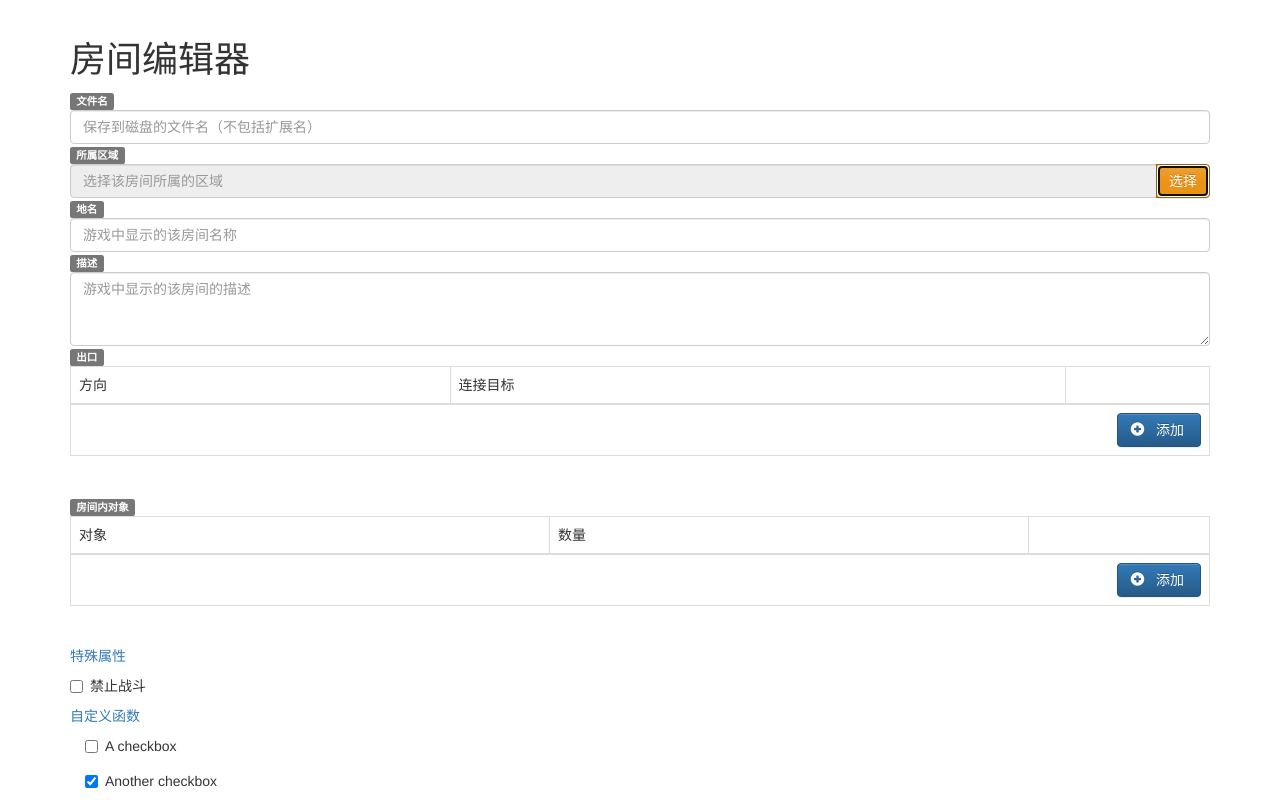
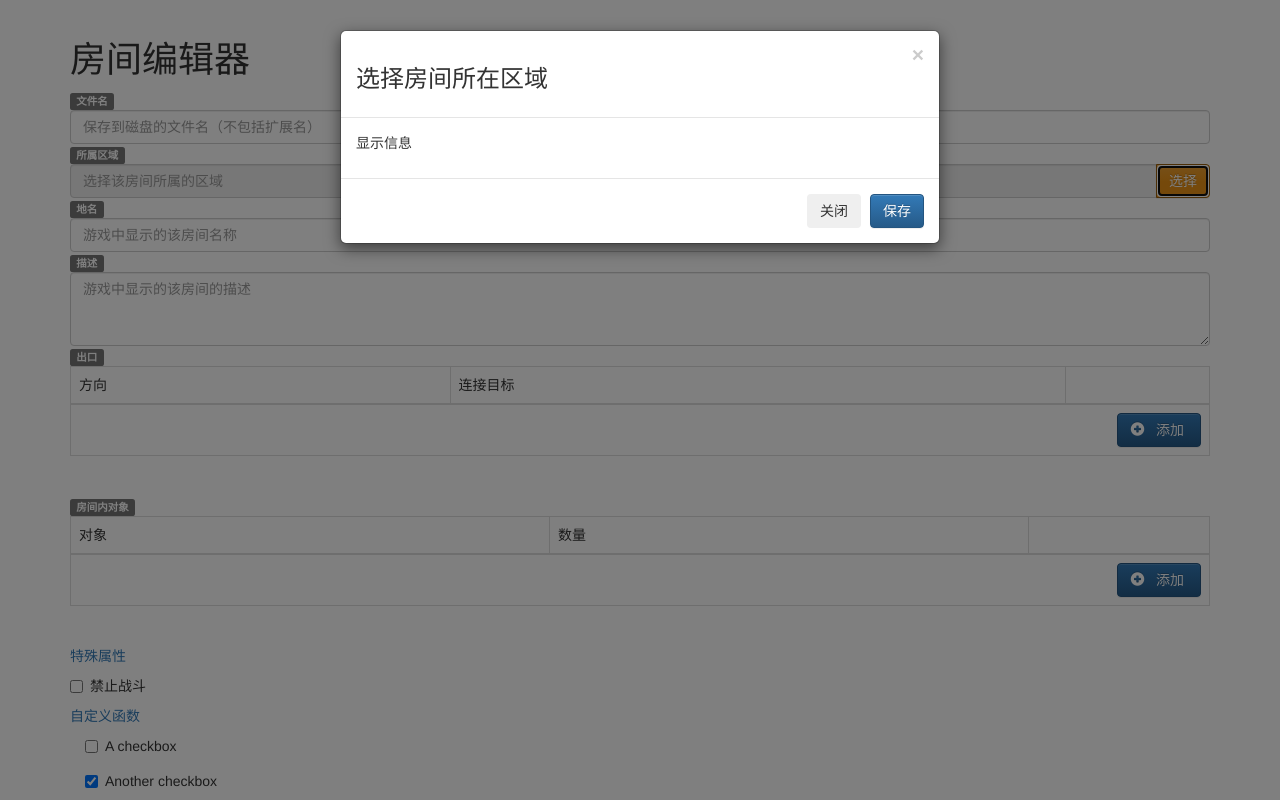
Before and after one commit to kerlw/nodejs_mudos, a website: page views/editor.html in a window 1280 px wide. Both pictures are taken after a click on the button "选择". Shown: the top 800 px of the page. Drawn offline with Linux system fonts and the light colour scheme.

Commit message:
今天状态不好，写了一点点，还没搞定treeview的dialog

```diff
--- a/public/js/editor.js
+++ b/public/js/editor.js
@@ -4,7 +4,23 @@
 (function () {
     'use strict'
 
+    var area = {};
+
     $(function () {
+        //选择房间所在区域的对话框
+        $("#modal_dialog_choose_area").on("show.bs.modal", function() {
+            if (Object.keys(area).length <= 0) {
+                //show waiting progress
+            } else {
+
+            }
+        });
+
+        $("#btn_save_choosed_area").on("click", function() {
+
+        });
+        //---------------------------
+
         $("#btnAddExit").bind("click", function () {
             var div = $("<tr />");
             div.html(getExitTableRow());
@@ -34,6 +50,10 @@
         });
     });
 
+    function bindAreaDataToTreeView(area) {
+
+    }
+
     function getExitTableRow() {
         return '<td><select name="" class="form-control"><option> 选择方向</option><option>north</option><option>south</option></select></td>'
             + '<td><input name="target" type="text" value = "" /></td>'
--- a/views/editor.html
+++ b/views/editor.html
@@ -24,7 +24,7 @@
                 <input id="input_area_show" type="text" class="form-control" placeholder="选择该房间所属的区域" readonly="readonly">
                 <input id="input_area" type="hidden" class="form-control" value="">
                 <span class="input-group-btn">
-                    <button class="btn btn-warning" type="button">选择</button>
+                    <button class="btn btn-warning" type="button" data-target="#modal_dialog_choose_area" data-toggle="modal">选择</button>
                 </span>
             </div>
             <span class="label label-default">地名</span>
@@ -151,14 +151,14 @@
 
     </div>
 
-    <div id="modal_dialog" class="modal fade" role="modal" aria-labelledby="myModalLabel"
+    <div id="modal_dialog_choose_area" class="modal fade" role="modal" aria-labelledby="choose_area_modal_label"
          aria-hidden="true">
         <div class="modal-dialog">
             <div class="modal-content">
                 <div class="modal-header">
                     <button type="button" class="close" data-dismiss="modal" aria-hidden="true">×</button>
-                    <h3 id="myModalLabel">
-                        标题栏
+                    <h3 id="choose_area_modal_label">
+                        选择房间所在区域
                     </h3>
                 </div>
                 <div class="modal-body">
@@ -168,7 +168,7 @@
                 </div>
                 <div class="modal-footer">
                     <button class="btn" data-dismiss="modal" aria-hidden="true">关闭</button>
-                    <button class="btn btn-primary">保存设置</button>
+                    <button id="btn_save_choosed_area" class="btn btn-primary">保存</button>
                 </div>
             </div>
         </div>
```
